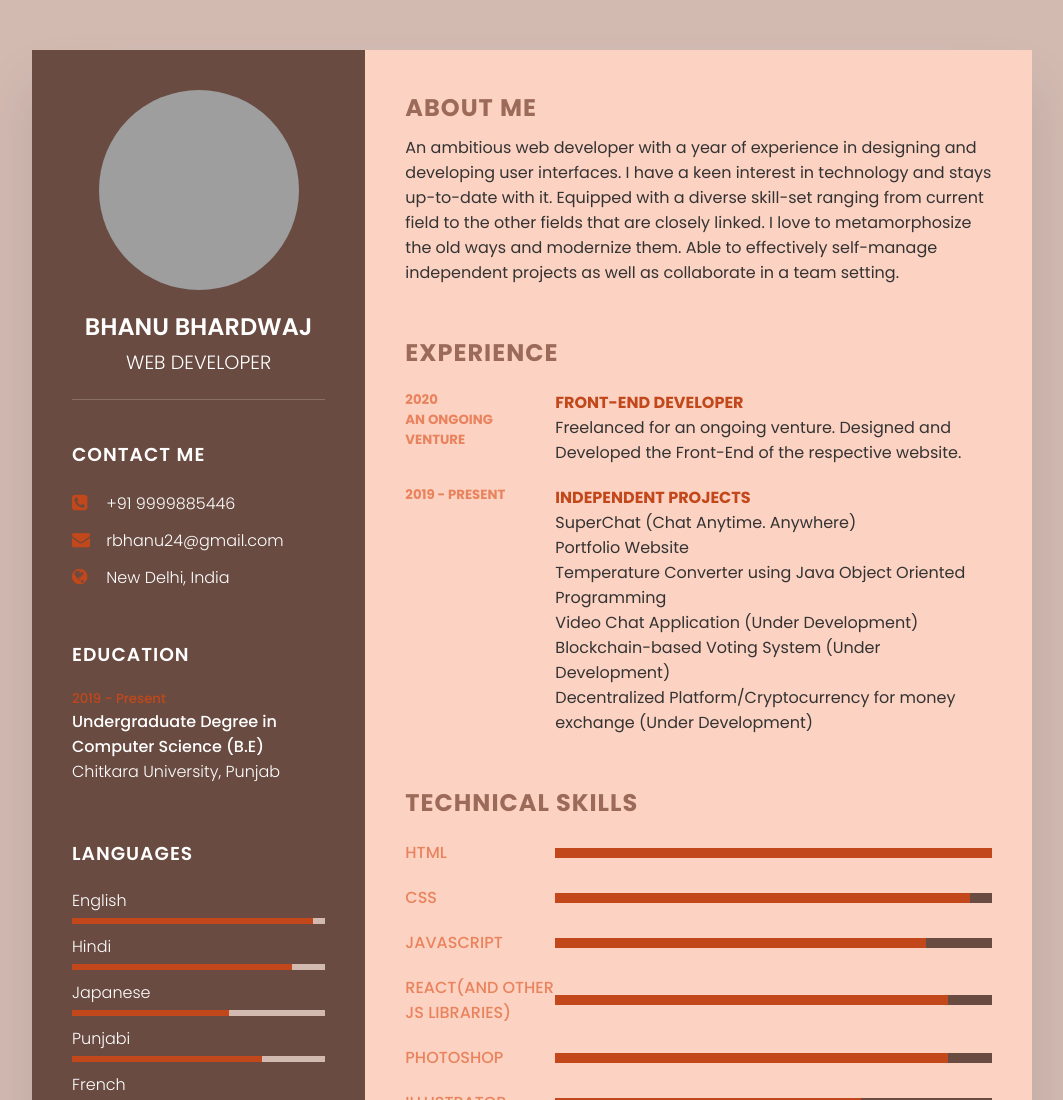
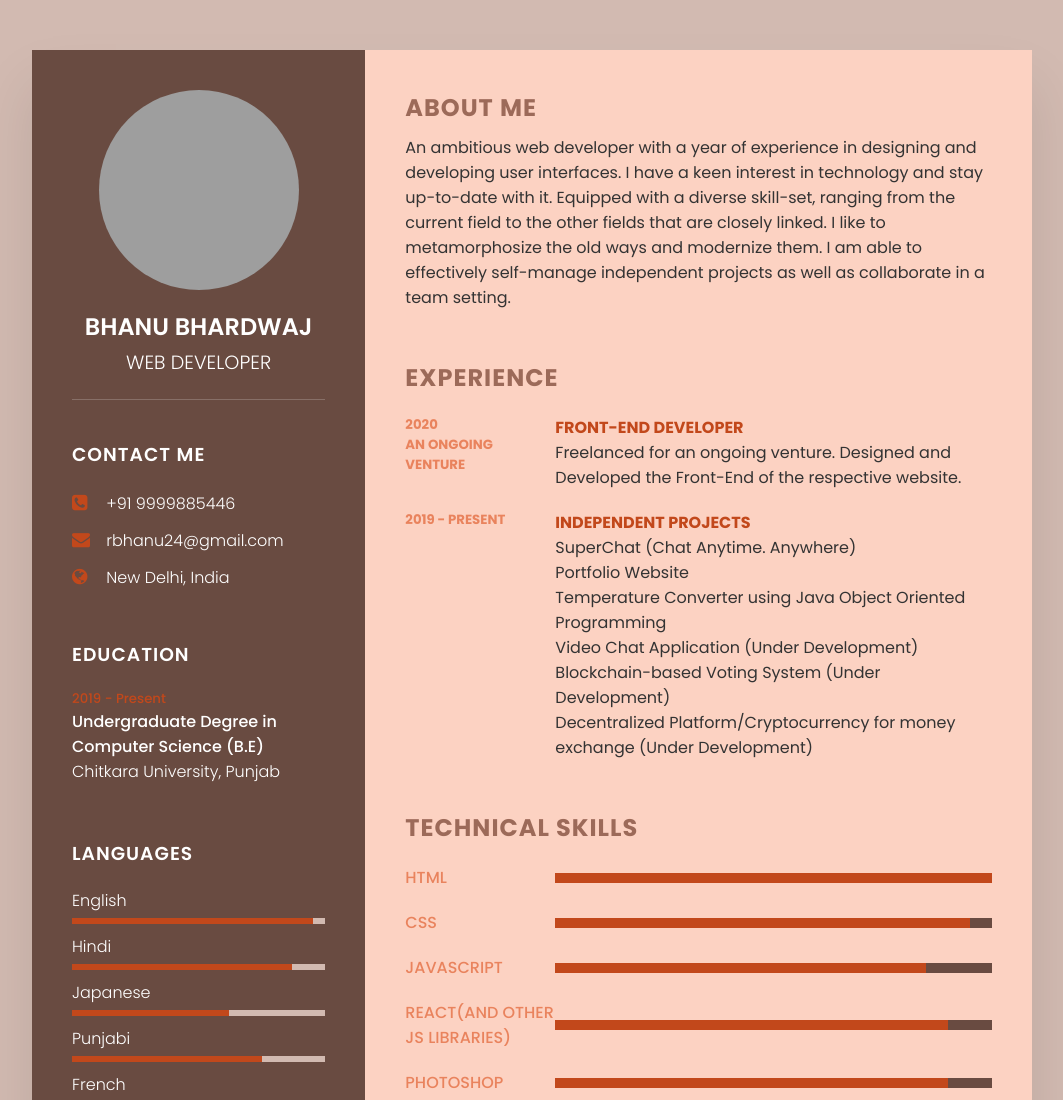
Before and after one commit to bhanubhardwaj6/bhanubhardwaj6.github.io, a plain HTML site: page index.html in a window 1280 px wide. Shown: the top 1100 px of the page, without its empty margins (108-1171 px from the left). Drawn offline with Linux system fonts and the light colour scheme; grey boxes are pictures that could not be loaded.

Commit message:
Update index.html

```diff
--- a/index.html
+++ b/index.html
@@ -88,7 +88,7 @@
         <div class="right_side">
             <div class="about">
                 <h2 class="title2">About Me</h2>
-                <p>An ambitious web developer with a year of experience in designing and developing user interfaces. I have a keen interest in technology and stays up-to-date with it. Equipped with a diverse skill-set ranging from current field to the other fields that are closely linked. I love to metamorphosize the old ways and modernize them. Able to effectively self-manage independent projects as well as collaborate in a team setting.</p>
+                <p>An ambitious web developer with a year of experience in designing and developing user interfaces. I have a keen interest in technology and stay up-to-date with it. Equipped with a diverse skill-set, ranging from the current field to the other fields that are closely linked. I like to metamorphosize the old ways and modernize them. I am able to effectively self-manage independent projects as well as collaborate in a team setting.</p>
             </div>
             <div class="about">
                 <h2 class="title2">Experience</h2>
```
